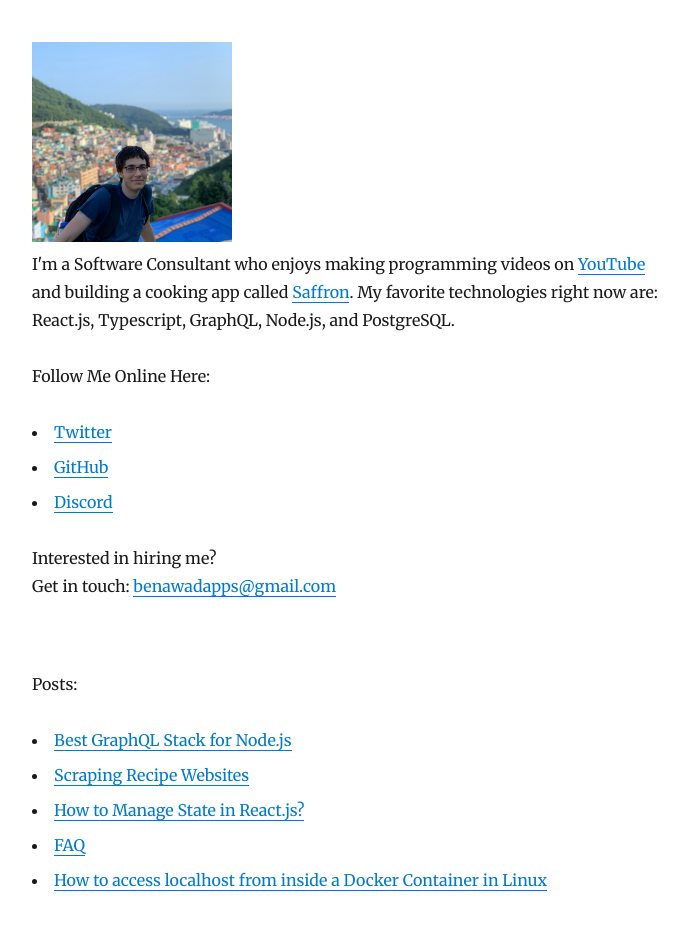
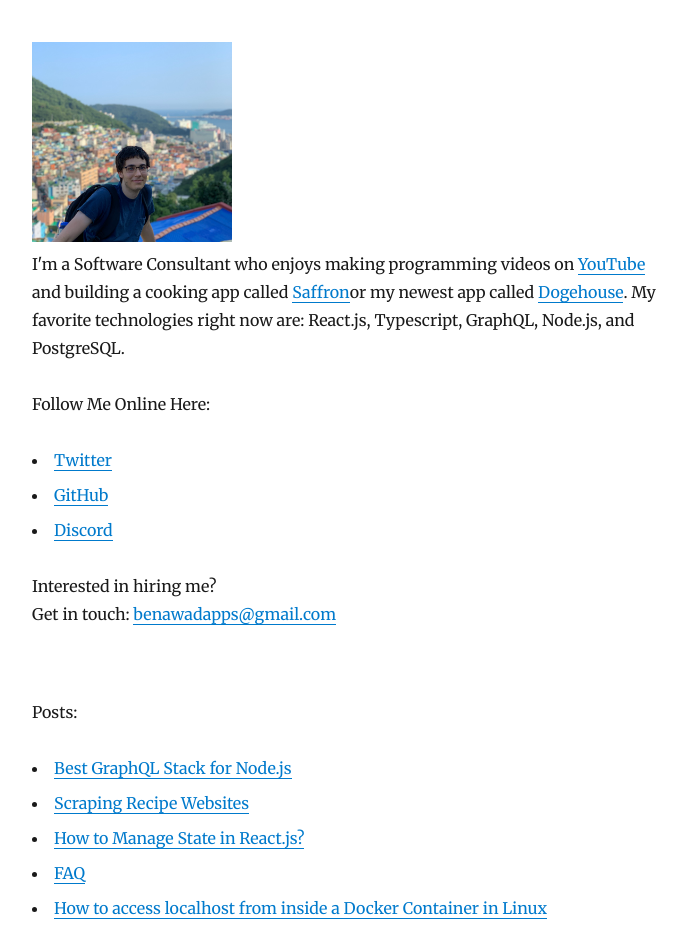
Before and after one commit to benawad/benawad.com, a Gatsby site: page / in a window 1280 px wide. Shown: the whole page, without its empty margins (293-981 px from the left). Built offline with nearby package versions, Linux system fonts and the light colour scheme; Gatsby itself is replaced by a stand-in of ours; some packages are replaced by stand-ins of ours.

Commit message:
Added dogehouse to bio

```diff
--- a/src/components/bio.js
+++ b/src/components/bio.js
@@ -62,6 +62,14 @@ const Bio = () => {
         >
           Saffron
         </a>
+        or my newest app called{" "}
+        <a
+          href="https://dogehouse.tv/"
+          target="_blank"
+          rel="noopener noreferrer"
+        >
+          Dogehouse
+        </a>
         . My favorite technologies right now are: React.js, Typescript, GraphQL,
         Node.js, and PostgreSQL.
       </p>
```
